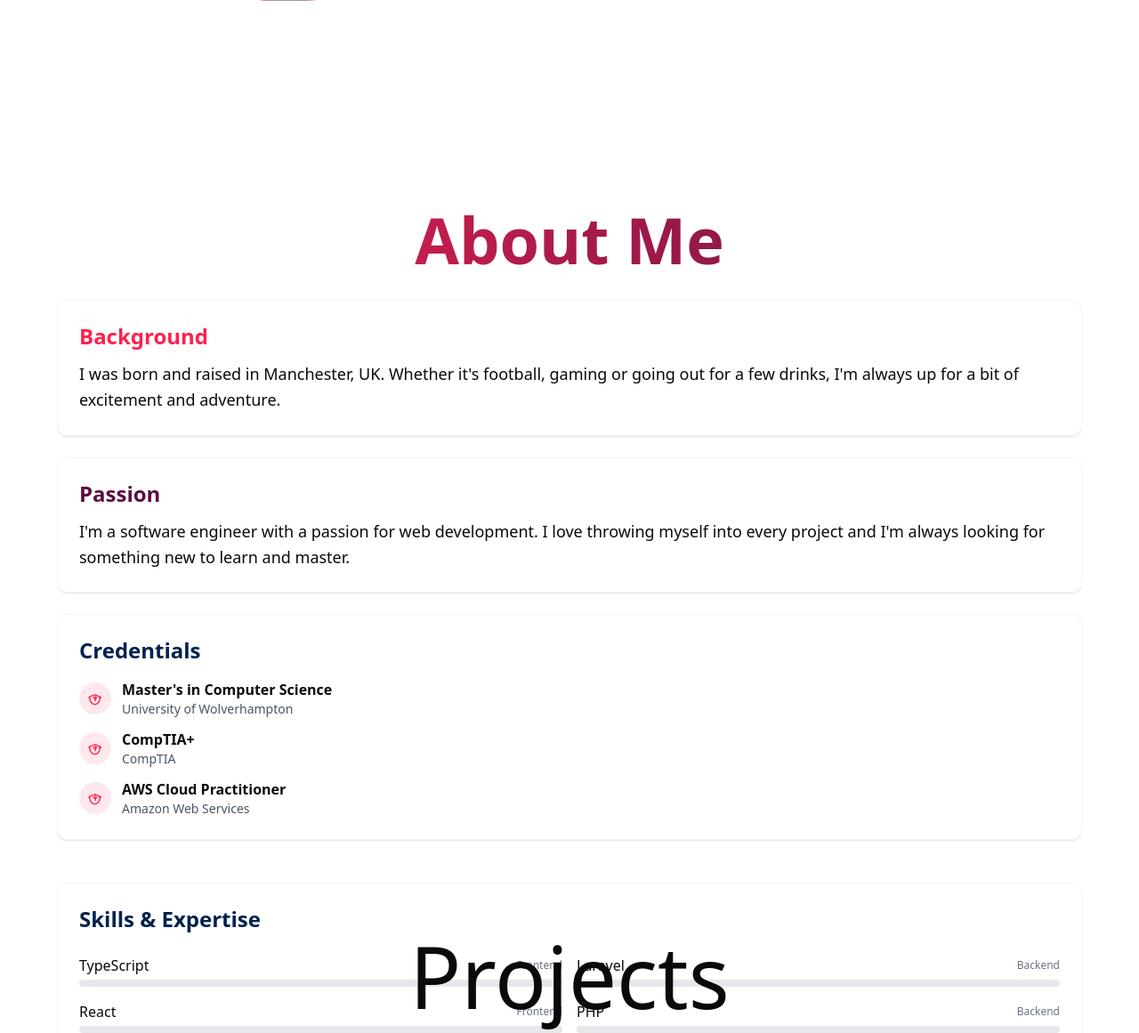
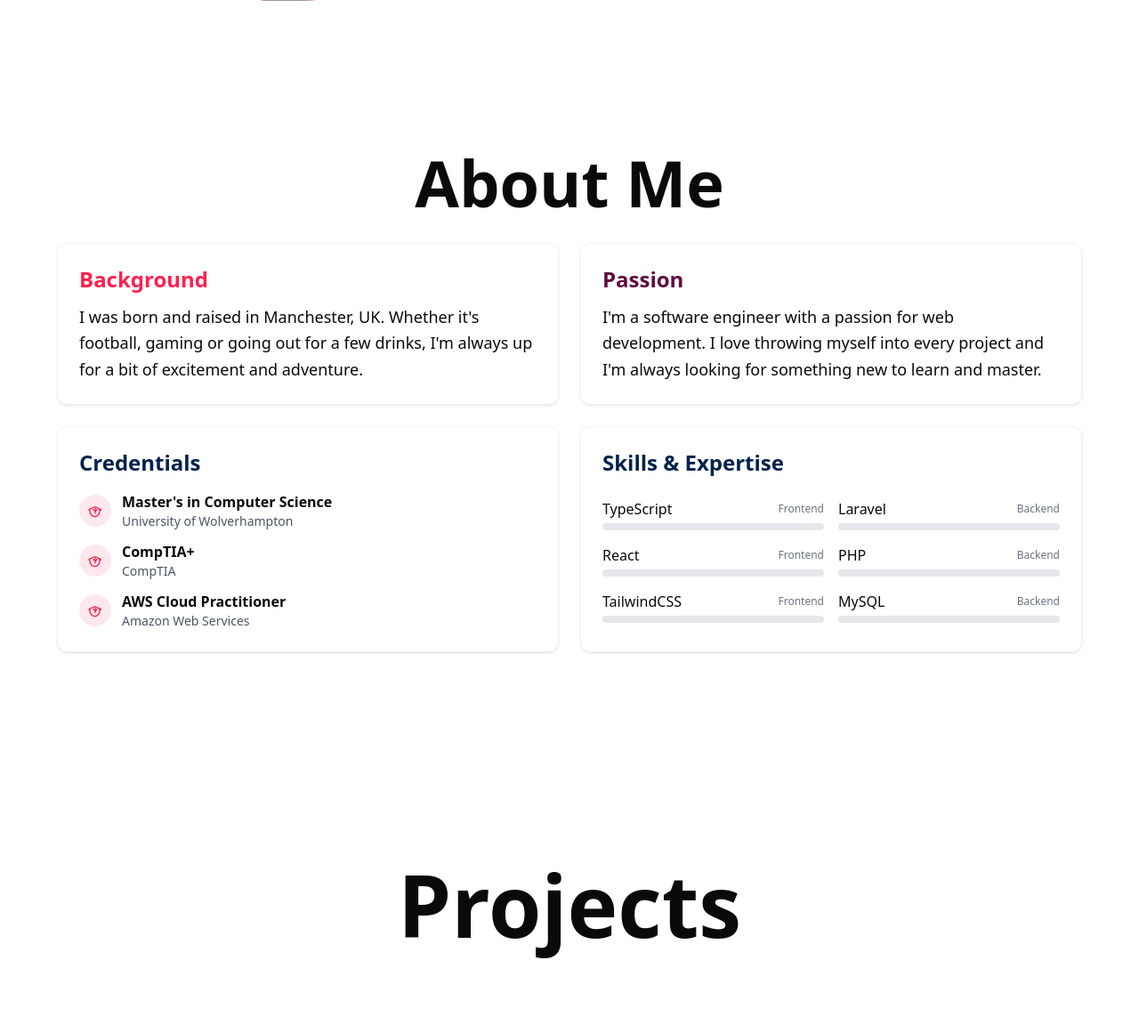
Before and after one commit to Maybol283/Personal-Portfolio, a Laravel app: page / in a window 1280 px wide. Shown: the part 631-1792 px from the top of the page at 89% size. Run offline with Laravel 12, Linux system fonts and the light colour scheme; style sheets or scripts are compiled from the project's sources; some libraries are stand-ins or nearby versions; some web fonts are replaced; grey boxes are pictures that could not be loaded.

Commit message:
Fixed viewport issues and updated some styles

```diff
--- a/resources/css/app.css
+++ b/resources/css/app.css
@@ -124,6 +124,8 @@
     --color-sidebar-accent-foreground: var(--sidebar-accent-foreground);
     --color-sidebar-border: var(--sidebar-border);
     --color-sidebar-ring: var(--sidebar-ring);
+
+    --breakpoint-3xl: 120rem;
 }
 
 /*
--- a/resources/js/pages/page.tsx
+++ b/resources/js/pages/page.tsx
@@ -61,15 +61,15 @@
                     <IntroPage />
                 </section>
 
-                <section id="about" className="h-screen snap-start scroll-mt-20">
+                <section id="about" className="min-h-screen snap-start scroll-mt-20">
                     <About />
                 </section>
 
-                <section id="project" className="h-screen snap-start scroll-mt-20">
+                <section id="project" className="min-h-screen snap-start scroll-mt-20">
                     <Projects />
                 </section>
 
-                <section id="contact" className="snap-start scroll-mt-20">
+                <section id="contact" className="min-h-screen snap-start scroll-mt-20">
                     <Contact />
                 </section>
             </div>
--- a/resources/js/pages/subsections/About.tsx
+++ b/resources/js/pages/subsections/About.tsx
@@ -95,7 +95,7 @@
     }));
 
     return (
-        <div className="h-screen px-4 py-16 md:px-8 lg:px-16" id="about" ref={about}>
+        <div className="px-4 pb-16 md:px-8 lg:px-16" id="about" ref={about}>
             {/* Background decoration elements */}
             <div className="bg-palette-1/5 absolute top-1/4 left-0 -z-10 h-64 w-64 rounded-full blur-3xl"></div>
             <div className="bg-palette-3/5 absolute right-0 bottom-1/4 -z-10 h-96 w-96 rounded-full blur-3xl"></div>
@@ -106,14 +106,13 @@
                 <a.h1
                     style={upFade}
                     ref={ref}
-                    className="subtitle-text from-palette-1 to-palette-3 mb-8 bg-gradient-to-r bg-clip-text text-center font-bold text-transparent"
+                    className="subtitle-text mb-8 text-center font-bold"
                 >
                     About Me
                 </a.h1>
 
-                <div className="grid grid-cols-1 items-start gap-12 overflow-x-hidden md:grid-rows-2">
+                <div className="grid grid-cols-1 md:grid-cols-2 3xl:grid-cols-1 gap-6">
                     {/* Bio content */}
-                    <div className="space-y-6">
                     <a.div
                         style={leftFade}
                         className="rounded-xl border border-gray-100 bg-white/50 p-6 shadow-sm backdrop-blur-sm dark:border-gray-800 dark:bg-black/20"
@@ -181,7 +180,6 @@
                             ))}
                         </ul>
                     </a.div>
-                    </div>
 
                     {/* Skills section */}
                     <a.div
--- a/resources/js/pages/subsections/Projects.tsx
+++ b/resources/js/pages/subsections/Projects.tsx
@@ -119,7 +119,7 @@
 
     return (
         <div className="overflow-hidden text-center" id="project">
-            <animated.h1 className="title-text py-[10vh]" ref={ref} style={fadeDown}>
+            <animated.h1 className="title-text font-bold pb-[10vh]" ref={ref} style={fadeDown}>
                 Projects
             </animated.h1>
             <animated.div style={props} className="align-items-center flex text-center whitespace-nowrap">
```
Lines whose indentation alone changed are shown as unchanged.
